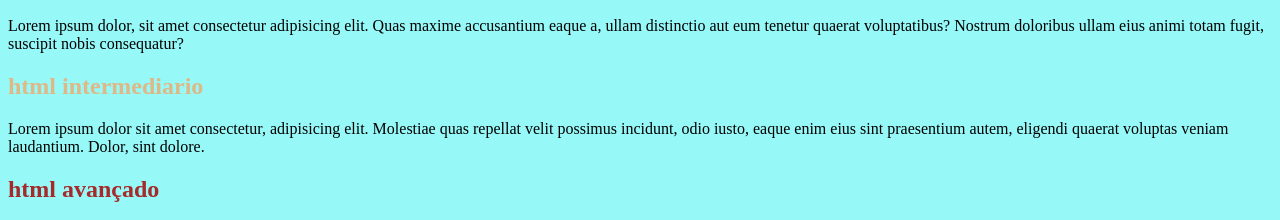
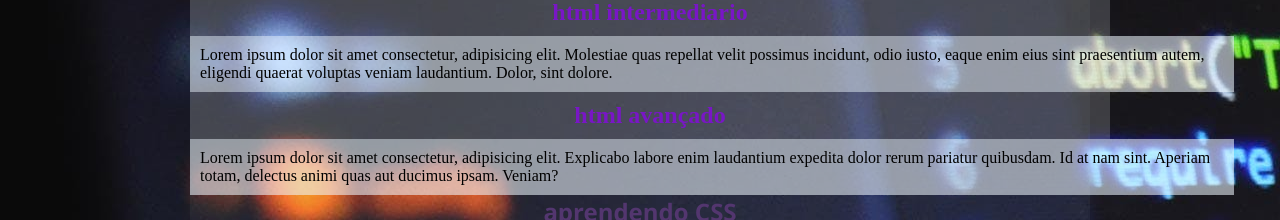
Before and after one commit to tailansouza/html-css, a plain HTML site: page exercicios/ex019/seletores01.html in a window 1280 px wide. Shown: the part 180-400 px from the top of the page. Drawn offline with Linux system fonts and the light colour scheme.

Commit message:
modificando

```diff
--- a/exercicios/ex019/seletores01.html
+++ b/exercicios/ex019/seletores01.html
@@ -7,20 +7,22 @@
     <link rel="stylesheet" href="style.css">
 </head>
 <body>
-<h1 id="principal">Criando sites com CSS e HTML</h1>
-<h1>Aprendendo html</h1>
+  <section>
+<h1 id="principal">Criando sites com CSS e HTML<br>
+Aprendendo html</h1>
   <h2 class="basico">html basico</h2>
     <p>Lorem ipsum dolor, sit amet consectetur adipisicing elit. Quas maxime accusantium eaque a, ullam distinctio aut eum tenetur quaerat voluptatibus? Nostrum doloribus ullam eius animi totam fugit, suscipit nobis consequatur?</p>
   <h2 class="intermediario">html intermediario</h2>
     <p>Lorem ipsum dolor sit amet consectetur, adipisicing elit. Molestiae quas repellat velit possimus incidunt, odio iusto, eaque enim eius sint praesentium autem, eligendi quaerat voluptas veniam laudantium. Dolor, sint dolore.</p>
   <h2 class="avançado">html avançado</h2>
     <p>Lorem ipsum dolor sit amet consectetur, adipisicing elit. Explicabo labore enim laudantium expedita dolor rerum pariatur quibusdam. Id at nam sint. Aperiam totam, delectus animi quas aut ducimus ipsam. Veniam?</p>
-<h1>aprendendo CSS</h1>
-  <h2 class="basico"></h2>css basico</h2>
+<h1 id="principal">aprendendo CSS</h1>
+  <h2 class="basico">css basico</h2>
     <p>Lorem ipsum dolor sit amet, consectetur adipisicing elit. Harum rerum consequuntur illum temporibus repudiandae maxime aut, enim odio, minus neque nobis praesentium, vel ipsa reiciendis a laudantium cumque reprehenderit iusto.</p>
   <h2 class="intermediario">css intermediario</h2>
     <p>Lorem ipsum dolor sit amet, consectetur adipisicing elit. Recusandae laudantium minus assumenda asperiores sunt? Obcaecati sunt praesentium quod, voluptas dolores ipsum consectetur incidunt tempore quae nam vel officiis repellendus! Eos?</p>
   <h2 class="avançado">css avançado</h2>
     <p>Lorem ipsum dolor sit, amet consectetur adipisicing elit. Vel, laborum dignissimos a sint ex atque numquam, possimus cupiditate unde asperiores quibusdam vero labore fugit. Rerum sed perspiciatis quo? Quisquam, distinctio.</p>
+  </section>
 </body>
 </html>
--- a/exercicios/ex019/style.css
+++ b/exercicios/ex019/style.css
@@ -1,13 +1,51 @@
 @charset "UTF-8";
+*{
+    padding: 0px;
+    margin: 0px;
 
-body{background-color: rgb(151, 248, 248);
+}
+body{
+    background-image:url(img/pexels-luis-gomes-546819\ \(1\).jpg);
+    background: content;
+
+
+    width: 90vw;
+    height: 80vh;
+    margin: auto;
+    max-width: 900px;
+}
+section{background-color: rgba(206, 241, 241, 0.045);
+
+
 }
 h1{font-family: 'Segoe UI', Tahoma, Geneva, Verdana, sans-serif;
 color: rgb(83, 54, 111);
+text-align: center;
 }
 h1#principal{text-align: center;
+
 }
-h2{color: rgb(121, 22, 198);}
-.basico{color:rgb(32, 52, 143) ;}
-.intermediario{color: burlywood;}
-.avançado{color: brown;}
+h2{color: rgb(121, 22, 198);
+    text-align: center;
+    padding: 10px;
+    background-color: rgba(240, 248, 255, 0.171);
+    width: 80vw;
+    margin: auto;
+    max-width: 900px;
+
+}
+/*.basico{color:rgb(32, 52, 143) ;
+        padding: 10px;*/
+
+.intermediario{color: rgb(121,22,198);
+    padding: 10px;
+}
+.avançado{color: rgb(121,22,198);
+padding: 10px;}
+p{
+    text-justify: auto;
+    padding: 10px;
+    background-color: rgba(240, 248, 255, 0.566);
+    width: 80vw;
+    margin: auto;
+}
```
Also changed, not shown: exercicios/ex019/img/pexels-luis-gomes-546819 (1).jpg (added).
